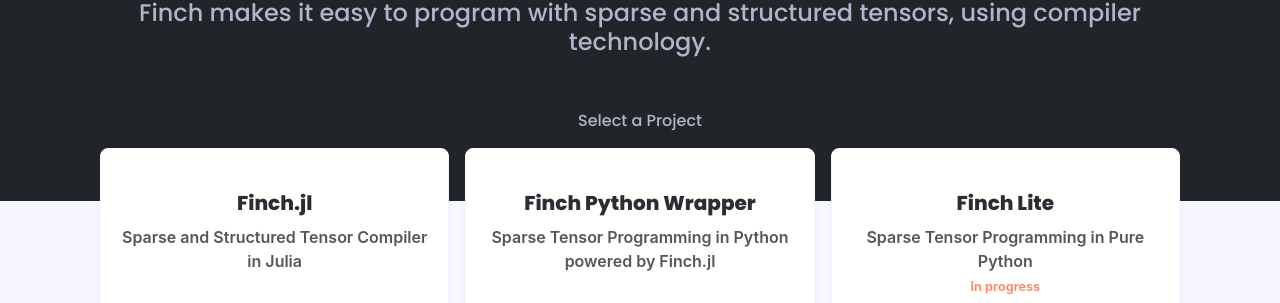
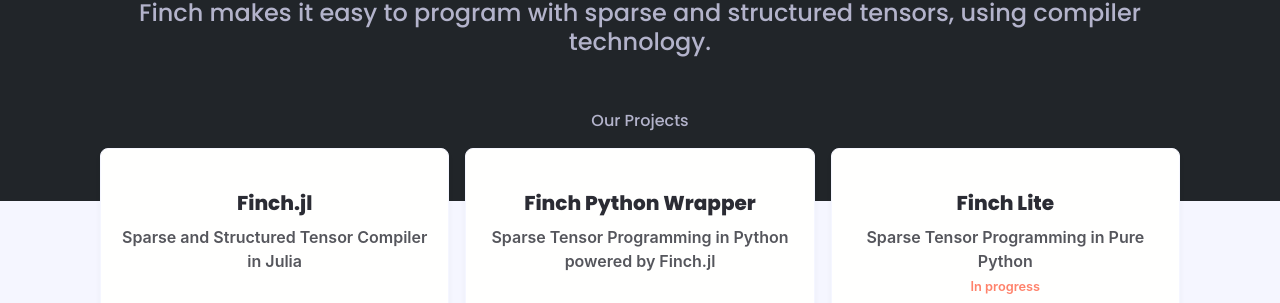
Before and after one commit to finch-tensor/finch-tensor.github.io, a Jekyll site: the page built from index.html, in a window 1280 px wide. Shown: the part 397-700 px from the top of the page. Built offline with Jekyll 4.4.1, drawn with Linux system fonts in a browser that asks for light colours; nearby versions of some CDN libraries; some web fonts are replaced; comment, search, counter and statistics services are not loaded.

Commit message:
Tweak header

```diff
--- a/index.html
+++ b/index.html
@@ -8,7 +8,7 @@
       <div class="container grid-xl">
         <div class="columns negative-m-s">
           <div class="column col-12 text-center">
-            <h6 class="text-secondary">Select a Project</h6>
+            <h6 class="text-secondary">Our Projects</h6>
           </div>
           {% for project in site.data.project_list %}
           {% capture project_name %}{{ project | first }}{% endcapture %}
```
